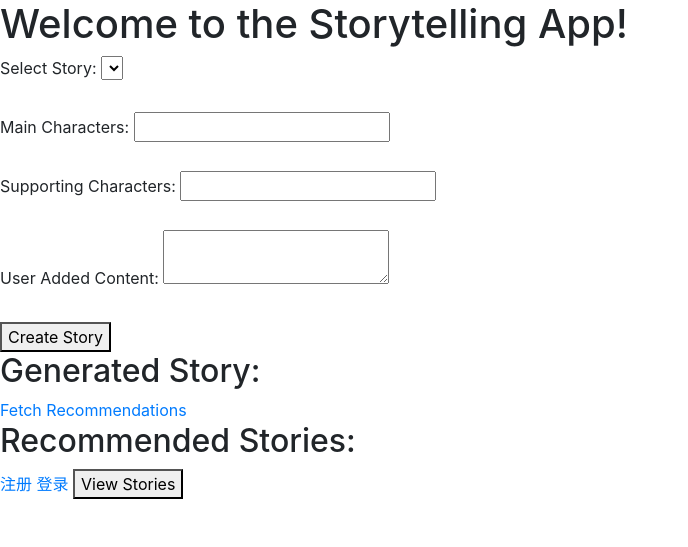
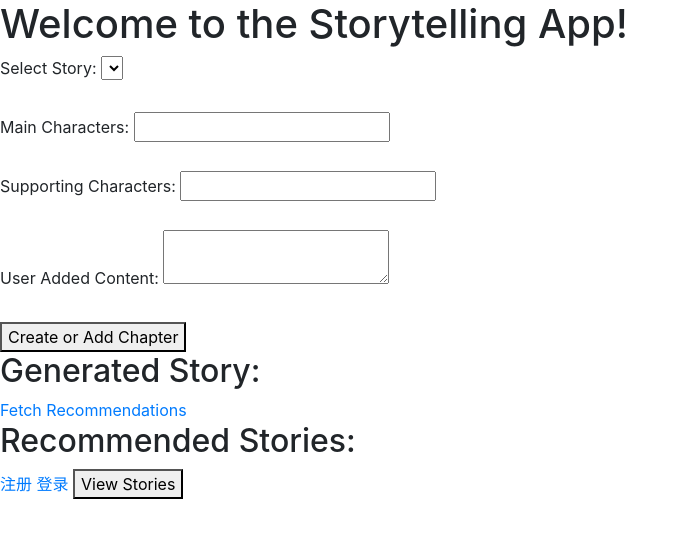
Before and after one commit to delinecnlin/kidstory_api, a Flask app: page / in a window 1280 px wide. Shown: the top 547 px of the page, without its empty margins (0-688 px from the left). Run offline with Flask 3, Linux system fonts and the light colour scheme; lists and menus that the app fills with data are empty; some libraries are stand-ins or nearby versions.

Commit message:
refactor: 合并创建新故事和续写故事的逻辑，简化前端按钮和函数

```diff
--- a/app/routes.py
+++ b/app/routes.py
@@ -163,33 +163,53 @@ def add_chapter(story_id):
 
     return jsonify({'story': story.id, 'title': story.title, 'body': story.body, 'chapters': [{'id': new_chapter.id, 'title': new_chapter.title, 'body': new_chapter.body} for chapter in story.chapters]}), 201
 
-@routes_bp.route('/api/stories/new', methods=['POST'])
-def create_story():
+@routes_bp.route('/api/stories/new_or_add_chapter', methods=['POST'])
+def create_or_add_chapter():
     data = request.get_json()
     preferences = data.get('preferences', {})
+    story_id = data.get('story_id')
 
-    # 使用 Azure OpenAI 生成标题和故事概况
     openai.api_key = 'your_openai_api_key'
-    response = openai.ChatCompletion.create(
-        model="gpt-3.5-turbo",
-        messages=[
-            {"role": "system", "content": "You are a helpful assistant."},
-            {"role": "user", "content": "Generate a story title and summary based on the following preferences: " + str(preferences)}
-        ],
-        max_tokens=150
-    )
-    story_content = response.choices[0].message['content'].strip().split('\n', 1)
-    title = story_content[0]
-    body = story_content[1] if len(story_content) > 1 else ""
 
-    # 使用 Azure DALL-E 3 API 生成封面图片
-    image_url = generate_image(prompt=title, api_key='your_dalle_api_key', endpoint='your_dalle_endpoint')
+    if story_id:
+        # 续写故事
+        story = Story.query.get_or_404(story_id)
+        context = " ".join([chapter.body for chapter in story.chapters])
+        preferences['context'] = context
+        response = openai.ChatCompletion.create(
+            model="gpt-3.5-turbo",
+            messages=[
+                {"role": "system", "content": "你是一个乐于助人的助手。"},
+                {"role": "user", "content": "根据以下偏好续写故事: " + str(preferences)}
+            ],
+            max_tokens=150
+        )
+        new_content = response.choices[0].message['content'].strip()
+        new_chapter = Chapter(title="New Chapter", body=new_content, story=story)
+        db.session.add(new_chapter)
+        db.session.commit()
+        return jsonify({'story': story.id, 'title': story.title, 'body': story.body, 'chapters': [{'id': new_chapter.id, 'title': new_chapter.title, 'body': new_chapter.body} for chapter in story.chapters]}), 201
+    else:
+        # 创建新故事
+        response = openai.ChatCompletion.create(
+            model="gpt-3.5-turbo",
+            messages=[
+                {"role": "system", "content": "你是一个乐于助人的助手。"},
+                {"role": "user", "content": "根据以下偏好生成故事标题和概述: " + str(preferences)}
+            ],
+            max_tokens=150
+        )
+        story_content = response.choices[0].message['content'].strip().split('\n', 1)
+        title = story_content[0]
+        body = story_content[1] if len(story_content) > 1 else ""
 
-    new_story = Story(title=title, body=body)
-    db.session.add(new_story)
-    db.session.commit()
+        image_url = generate_image(prompt=title, api_key='your_dalle_api_key', endpoint='your_dalle_endpoint')
 
-    return jsonify({'id': new_story.id, 'title': new_story.title, 'body': new_story.body, 'image_url': image_url}), 201
+        new_story = Story(title=title, body=body)
+        db.session.add(new_story)
+        db.session.commit()
+
+        return jsonify({'id': new_story.id, 'title': new_story.title, 'body': new_story.body, 'image_url': image_url}), 201
 
 @routes_bp.route('/api/stories/<int:id>', methods=['GET'])
 def get_story(id):
--- a/templates/index.html
+++ b/templates/index.html
@@ -18,7 +18,7 @@
         <input type="text" id="supporting_characters" name="supporting_characters"><br><br>
         <label for="user_added_content">User Added Content:</label>
         <textarea id="user_added_content" name="user_added_content"></textarea><br><br>
-        <button type="button" onclick="createStory()">Create Story</button>
+        <button type="button" onclick="createOrAddChapter()">Create or Add Chapter</button>
     </form>
     <h2>Generated Story:</h2>
     <div id="generatedStory"></div>
@@ -39,17 +39,20 @@
     {% endif %}
 
     <script>
-        async function createStory() {
+        async function createOrAddChapter() {
             const main_characters = document.getElementById('main_characters').value;
             const supporting_characters = document.getElementById('supporting_characters').value;
             const user_added_content = document.getElementById('user_added_content').value;
 
-            const response = await fetch('/api/stories/new', {
+            const storyId = document.getElementById('storySelect').value;
+
+            const response = await fetch('/api/stories/new_or_add_chapter', {
                 method: 'POST',
                 headers: {
                     'Content-Type': 'application/json'
                 },
                 body: JSON.stringify({
+                    story_id: storyId ? storyId : null,
                     preferences: {
                         main_characters: main_characters,
                         supporting_characters: supporting_characters,
```
